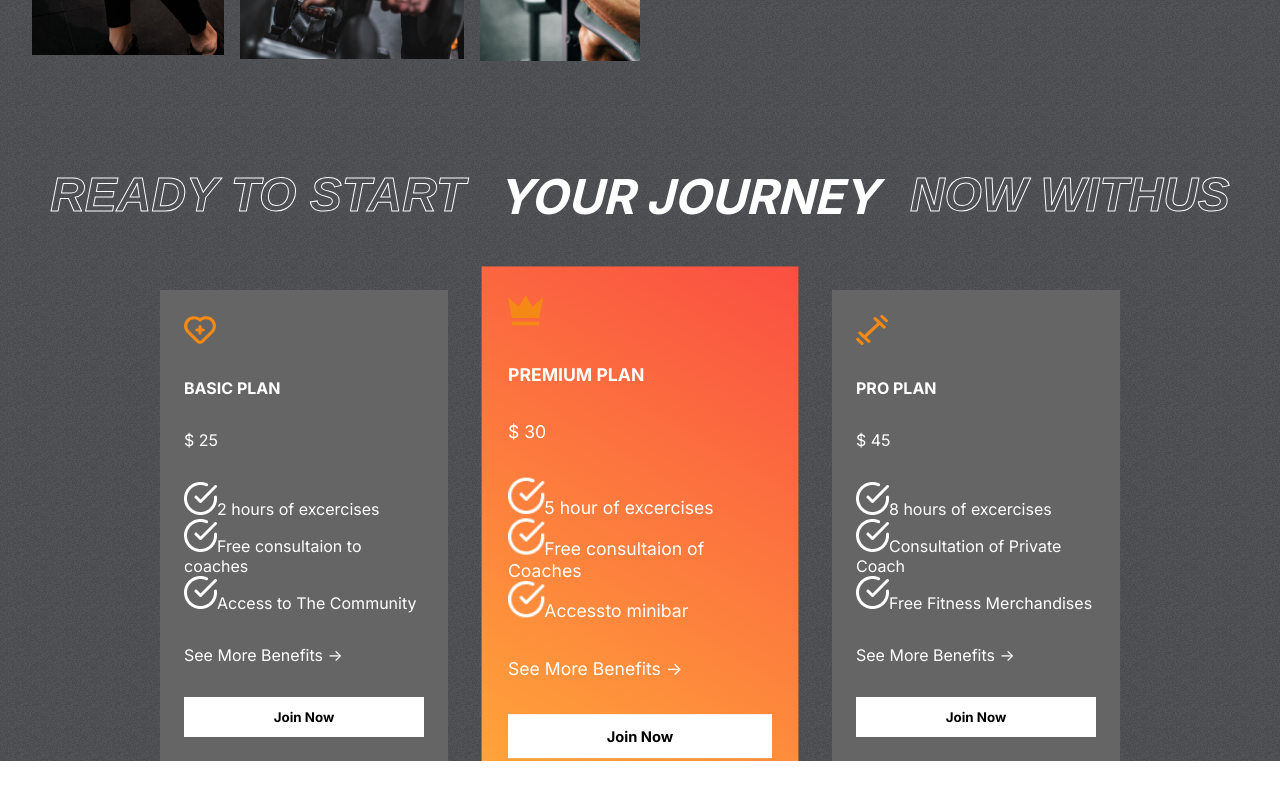
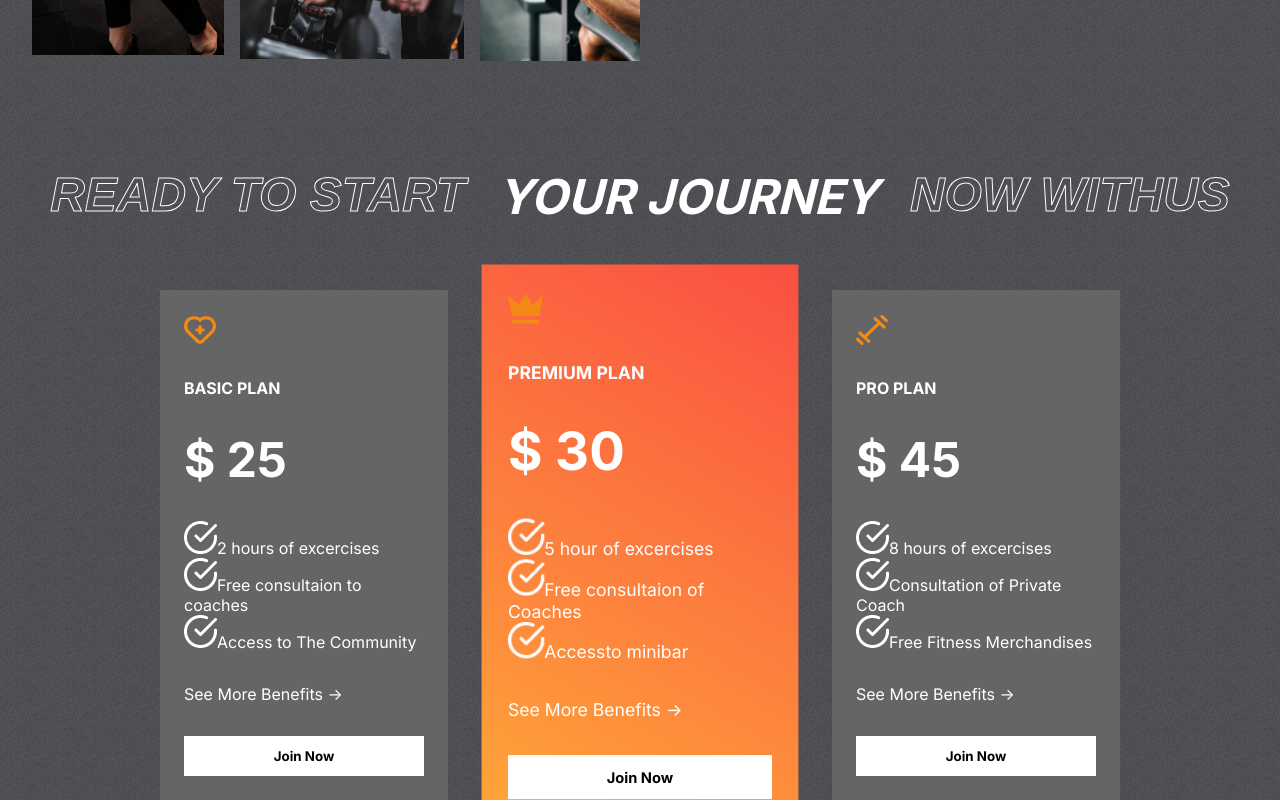
Before and after one commit to pallab17/Fithelp.o, a React (Create React App) app: page / in a window 1280 px wide. Shown: the part 1732-2532 px from the top of the page. Before the commit the page ends 2493 px from the top, so only its background shows below. Built offline with nearby package versions, Linux system fonts and the light colour scheme.

Commit message:
files updated

```diff
--- a/src/components/Plans/Plans.css
+++ b/src/components/Plans/Plans.css
@@ -37,3 +37,7 @@
     font-size: 1rem;
     font-weight: bold;
 }
+.plan>:nth-child(3){
+    font-size: 3rem;
+    font-weight: bold;
+}
```
